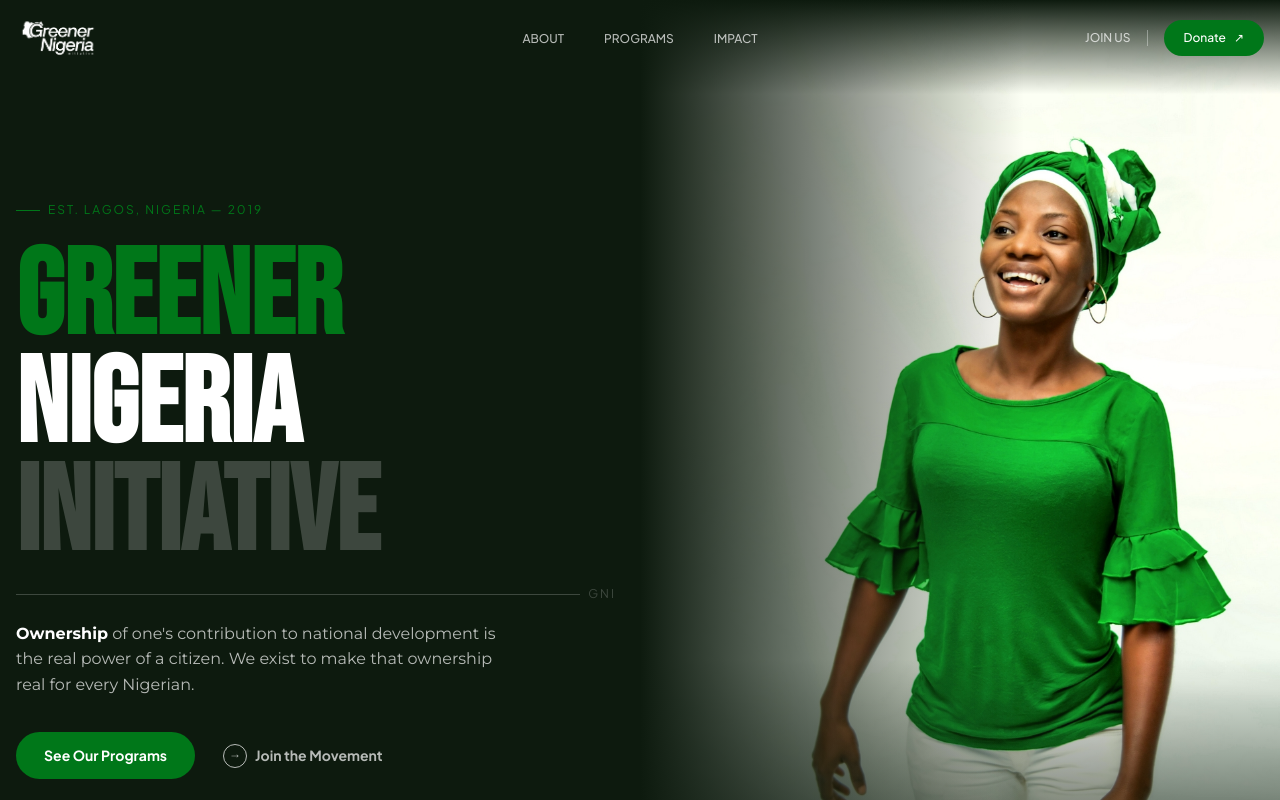
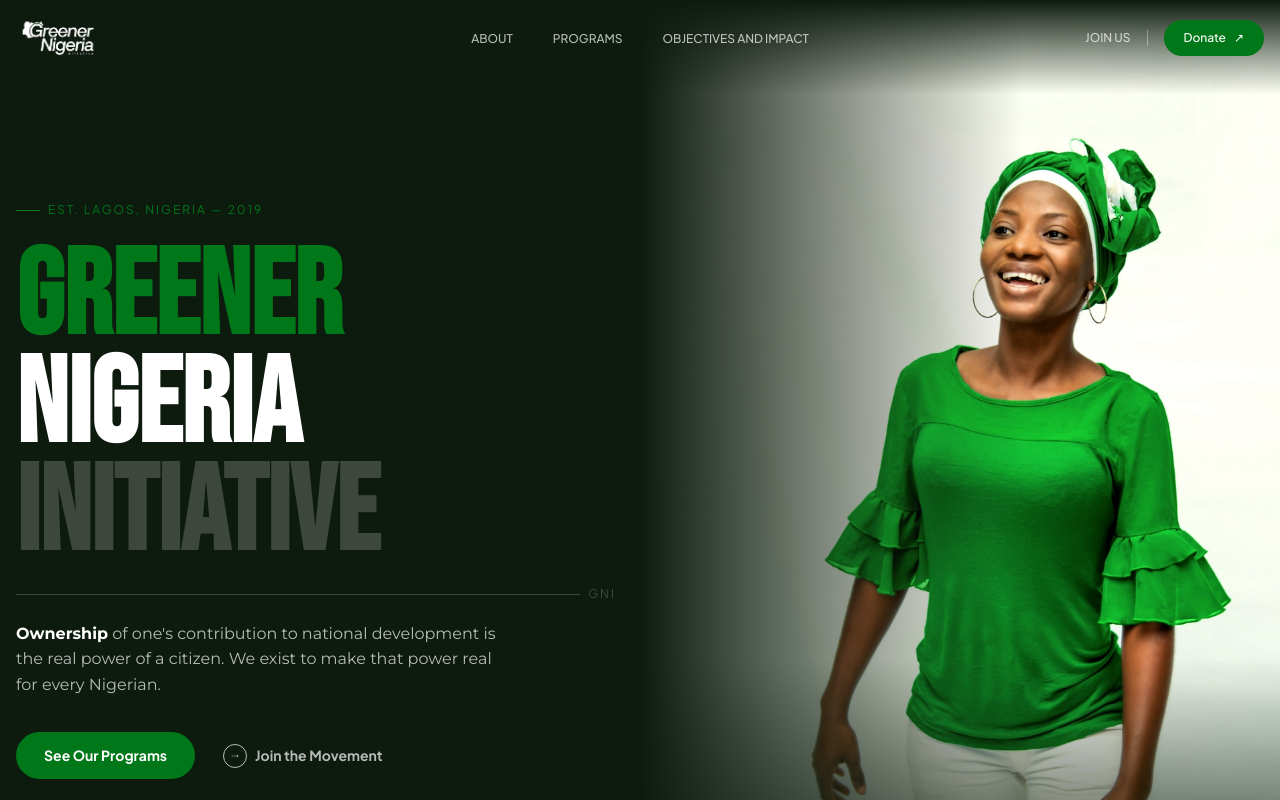
Before and after one commit to preciousuwhubetine/theofficialgni, a React (Vite) app: page / in a window 1280 px wide. Shown: the top 800 px of the page. Built offline with nearby package versions, Linux system fonts and the light colour scheme.

Commit message:
Make updates

```diff
--- a/src/application/components/Footer/Footer.jsx
+++ b/src/application/components/Footer/Footer.jsx
@@ -67,6 +67,15 @@ function Footer() {
                 </a>
               </li>
               <li>
+                <a href="https://www.linkedin.com/company/greener-nigeria-initiative/" target="_blank" rel="noopener noreferrer">
+                  <svg xmlns="http://www.w3.org/2000/svg" viewBox="0 0 24 24" width="64" height="64">
+                    <rect width="24" height="24" rx="5" ry="5" fill="#0A66C2" />
+
+                    <path fill="#ffffff" d="M7.371 8.879h2.825v8.528H7.371V8.879zm1.413-4.52a1.637 1.637 0 1 0 0 3.273 1.637 1.637 0 0 0 0-3.273zm3.743 4.52h2.704v1.168h.039c.377-.714 1.298-1.468 2.674-1.468 2.863 0 3.393 1.886 3.393 4.339v5.489h-2.825v-4.868c0-1.161-.022-2.655-1.618-2.655-1.62 0-1.868 1.264-1.868 2.57v4.953h-2.825V8.879z"/>
+                  </svg>
+                </a>
+              </li>
+              <li>
                 <a href="https://www.tiktok.com/@theofficialgni" target="_blank" rel="noopener noreferrer">
                   <svg xmlns="http://www.w3.org/2000/svg" viewBox="0 0 24 24" width="64" height="64">
                     <rect width="24" height="24" rx="5" ry="5" fill="#000000" />
@@ -97,7 +106,13 @@ function Footer() {
               <li>
                 <a href="#impact">
                   <span />
-                  Impact & Milestones
+                  Objectives and Impact
+                </a>
+              </li>
+              <li>
+                <a href="#milestones">
+                  <span />
+                  Milestones
                 </a>
               </li>
             </ul>
@@ -114,17 +129,17 @@ function Footer() {
                 </a>
               </li>
               <li>
-                <a href="community">
+                <a href="https://chat.whatsapp.com/EE0T4W6cXBg7ATpILd1vyb" target="_blank" rel="noopener noreferrer">
                   <span />
                   Join Community
                 </a>
               </li>
-              <li>
+              {/* <li>
                 <a href="#donate">
                   <span />
                   Donate
                 </a>
-              </li>
+              </li> */}
             </ul>
           </div>
 
--- a/src/application/components/Header/Header.jsx
+++ b/src/application/components/Header/Header.jsx
@@ -48,7 +48,7 @@ const Header = () => {
                 </li>
                 <li>
                   <a href="#impact">
-                    IMPACT
+                    OBJECTIVES AND IMPACT
                     <span />
                   </a>
                 </li>
@@ -56,7 +56,9 @@ const Header = () => {
             </nav>
 
             <div className={styles['HeaderActions']}>
-              <a href="#community">JOIN US</a>
+              <a href="https://chat.whatsapp.com/EE0T4W6cXBg7ATpILd1vyb" target="_blank" rel="noopener noreferrer">
+                JOIN US
+              </a>
               <span />
               <a href="#donate" className="btn btn-primary">
                 Donate
@@ -96,22 +98,22 @@ const Header = () => {
               </li>
               <li>
                 <a href="#impact" onClick={() => setIsMenuOpen(false)}>
-                  Impact
+                  Objectives and Impact
                   <span>→</span>
                 </a>
               </li>
             </ul>
 
             <div className={styles['HeaderMenuActions']}>
-              <a href="#community" className="btn btn-tertiary">
+              <a href="https://chat.whatsapp.com/EE0T4W6cXBg7ATpILd1vyb" className="btn btn-tertiary" target="_blank" rel="noopener noreferrer">
                 Join Us
               </a>
 
-              <a href="#donate" className="btn btn-primary">
+              {/* <a href="#donate" className="btn btn-primary">
                 Donate
 
                 <span>↗</span>
-              </a>
+              </a> */}
             </div>
           </div>
         )
--- a/src/application/components/Header/styles.module.css
+++ b/src/application/components/Header/styles.module.css
@@ -156,7 +156,7 @@
 
   .HeaderMenuActions {
     display: grid;
-    grid-template-columns: 1fr 1fr;
+    /* grid-template-columns: 1fr 1fr; */
     gap: 16px;
   }
 }
--- a/src/application/views/Homepage/Homepage.jsx
+++ b/src/application/views/Homepage/Homepage.jsx
@@ -33,7 +33,7 @@ const Homepage = () => {
               </div>
 
               <p className={styles['HeroContentTextDescription']}>
-                <span>Ownership</span> of one's contribution to national development is the real power of a citizen. We exist to make that ownership real for every Nigerian.
+                <span>Ownership</span> of one's contribution to national development is the real power of a citizen. We exist to make that power real for every Nigerian.
               </p>
             </div>
 
@@ -42,12 +42,12 @@ const Homepage = () => {
                 See Our Programs
               </a>
 
-              <Link to="#donate" className="btn btn-large btn-secondary">
+              <a href="https://chat.whatsapp.com/EE0T4W6cXBg7ATpILd1vyb" target="_blank" rel="noopener noreferrer" className="btn btn-large btn-secondary">
                 <span>
                   →
                 </span>
                 Join the Movement
-              </Link>
+              </a>
             </div>
 
             <h2>
@@ -399,7 +399,7 @@ const Homepage = () => {
         </div>
       </section>
 
-      <section className={styles['Impact']} id="impact">
+      <section className={styles['Impact']} id="milestones">
         <div className={styles['ImpactBg']}>
           <img src="/images/impact-bg.jpg" alt="Greener Nigeria Initiative Impact" />
         </div>
```
